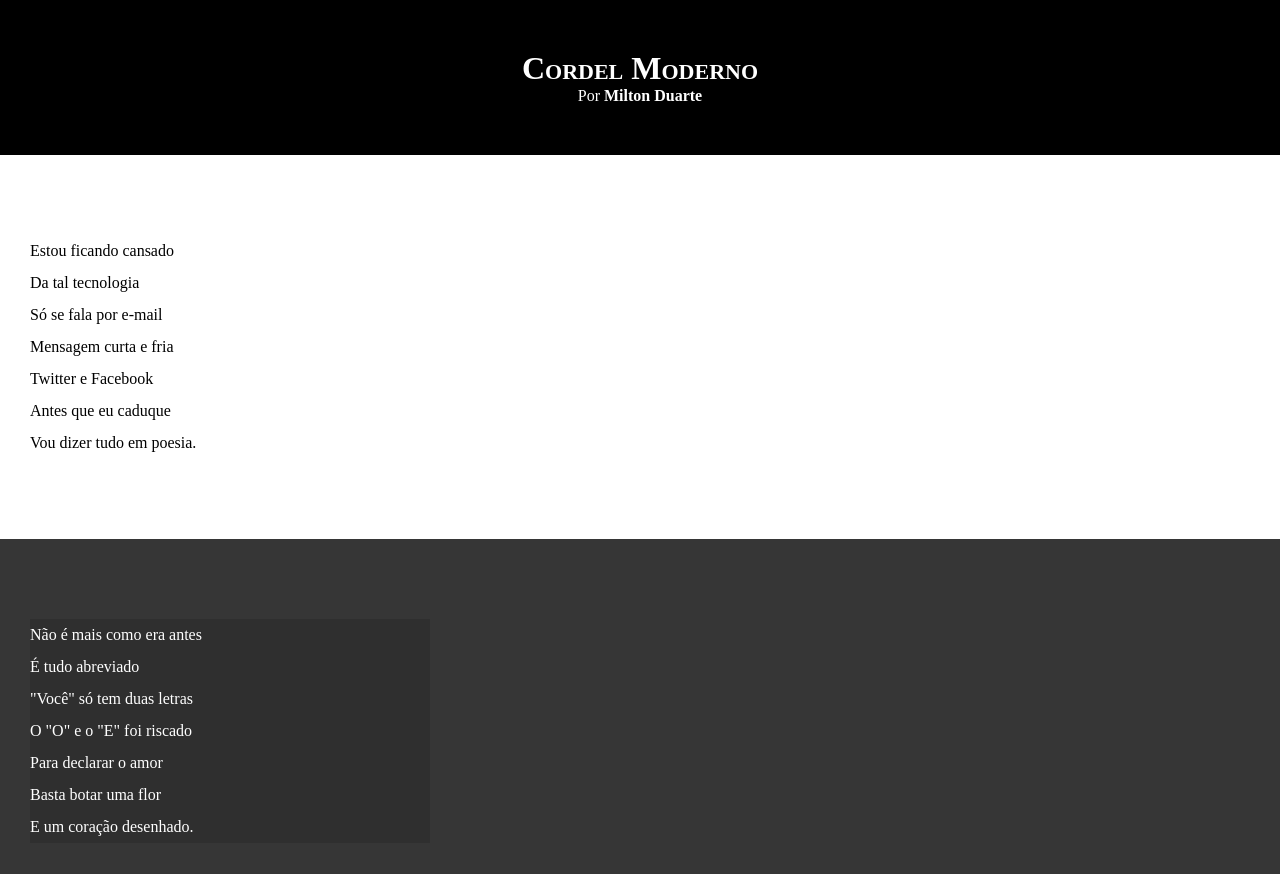
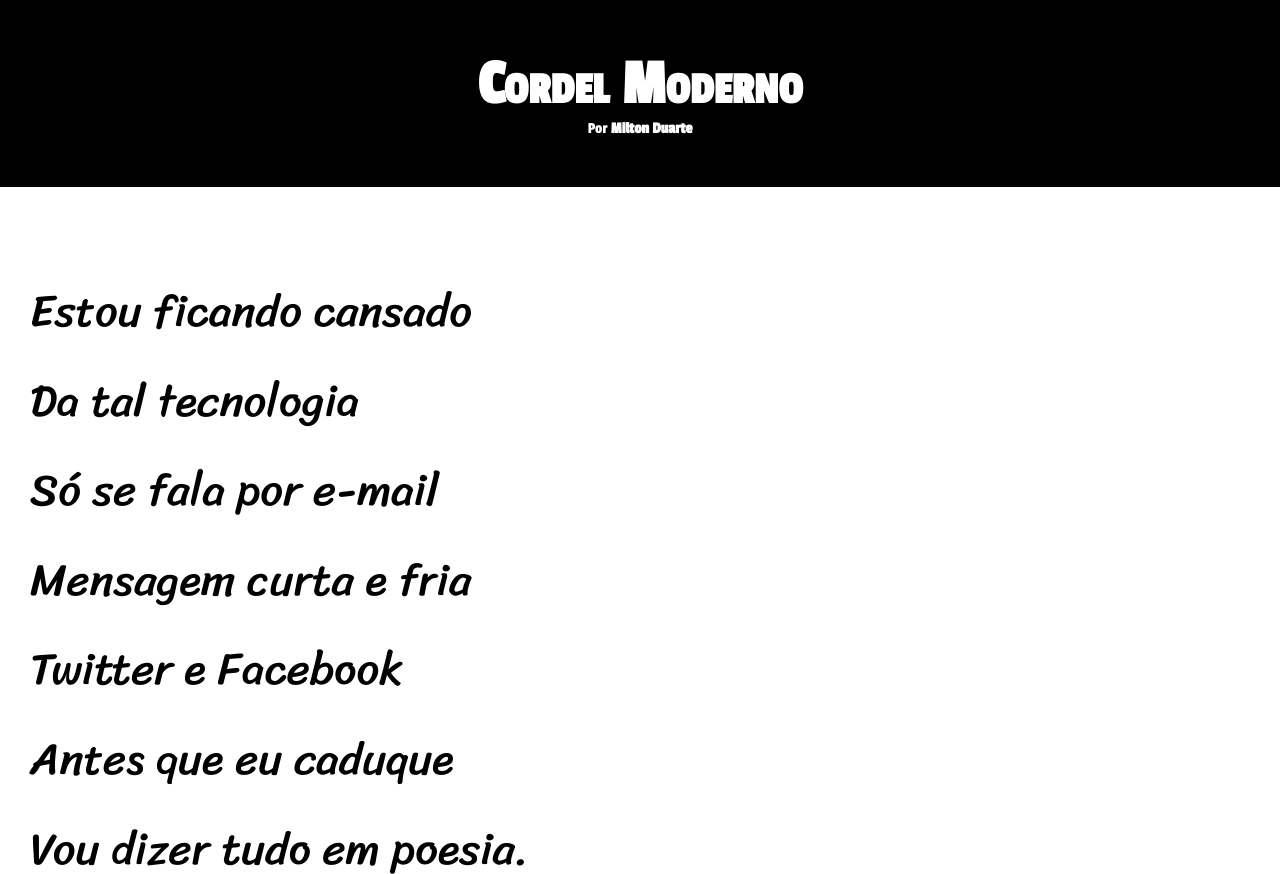
Before and after one commit to samerson-morais/html-css, a plain HTML site: page desafios/d012/index.html in a window 1280 px wide. Shown: the top 874 px of the page. Drawn offline with Linux system fonts and the light colour scheme.

Commit message:
atualização de estilos desafio 12

```diff
--- a/desafios/d012/estilo/style.css
+++ b/desafios/d012/estilo/style.css
@@ -1,24 +1,42 @@
 @charset "UTF-8";
+
+@import url('https://fonts.googleapis.com/css2?family=Passion+One&display=swap');
+
+@import url('https://fonts.googleapis.com/css2?family=Sriracha&display=swap');
+
+@import url('https://fonts.googleapis.com/css2?family=Kaushan+Script&display=swap');
+
+:root {
+    --fonte1: Verdana, 'Geneva', Tahoma, sans-serif;
+    --fonte2: 'Passion One', sans-serif;
+    --fonte3: 'Sriracha', 'cursive';
+    --fonte4: 'Kaushan Script', 'cursive';
+}
 
 *  {
     margin: 0px;
     padding: 0px;
+
 }
 
 html, body {
     min-height: 100vh;
     background-color: darkgray;
+    font-family: var(--fonte1);
 }
 
 header {
     background-color: black;
     color: white;
     text-align: center;
+    font-family: var(--fonte2);
 }
 
 header > h1 {
     padding-top: 50px;
     font-variant: small-caps;
+    font-family: var(--fonte2);
+    font-size: 4em;
 }
 
 header > p {
@@ -29,7 +47,6 @@ a {
     color: white;
     text-decoration: none;
     font-weight: bolder;
-
 }
 
 header a:hover, footer a:hover {
@@ -41,6 +58,8 @@ section {
     padding-bottom: 10vh;
     line-height: 2em;
     padding-left: 30px;
+    font-family: var(--fonte3);
+    font-size: 3.5vw;
 }
 
 section.normal {
@@ -51,11 +70,11 @@ section.normal {
 section.imagem {
     background-color: rgb(54, 54, 54);
     color: white;
-
 }
 
 section.imagem > p {
-    width: 400px;
+    display: inline-block;
+    padding: 5px;
     background-color: rgba(0, 0, 0, 0.137);
 }
 
```
